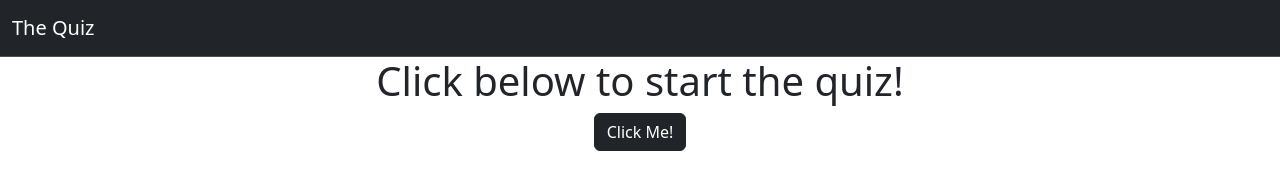
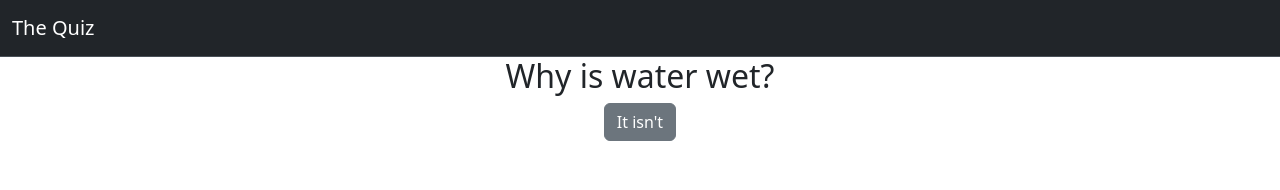
Before and after one commit to scottdouglas238/Quiz, a plain HTML site: page index.html in a window 1280 px wide. Both pictures are taken after a click on the button "Click Me!". Drawn offline with nearby package versions, Linux system fonts and the light colour scheme.

Commit message:
Basic Functionality Added

```diff
--- a/index.html
+++ b/index.html
@@ -20,11 +20,11 @@
 
                 <div class="col">
 
-                    <h1>Click below to start the quiz!</h1>
+                    <h1 id="intro">Click below to start the quiz!</h1>
 
                     <div class="row">
-                        <div class="col">
-                            <button type="button" class="btn btn-dark">Click Me!</button>
+                        <div class="col" id="append_new_buttons">
+                            <button id="btn" type="button" class="btn btn-dark">Click Me!</button>
                         </div>
                     </div>
               </div>
--- a/script.js
+++ b/script.js
@@ -0,0 +1,30 @@
+const append_buttons = () => {
+    const start_text = document.getElementById("intro")
+    const test_question = ["Why is water wet?"]
+    const h2Tag = document.createElement("h2")
+    h2Tag.innerHTML = test_question
+    start_text.parentNode.replaceChild(h2Tag, start_text)
+    const ta = ["It isn't"]
+    const original_button = document.getElementById("btn")
+    let first_button_test = document.createElement("div")
+    const question_div = document.createElement("div")
+    question_div.setAttribute("class", "row")
+    first_button_test.setAttribute("type", "button")
+    first_button_test.setAttribute("class", "btn btn-secondary")
+    first_button_test.innerHTML = ta[0]
+    original_button.parentNode.replaceChild(first_button_test, original_button)
+    // for (let i = 0; i < test_answers.length; i++) {
+    //     const ta = test_answers[i]
+    //     ;
+    // }
+    console.log("success?")
+}
+
+const button_do = () => {
+    const clickbtn = document.getElementById("btn")
+    clickbtn.addEventListener("click", function(){
+        append_buttons()
+    })
+}
+
+button_do()
```
